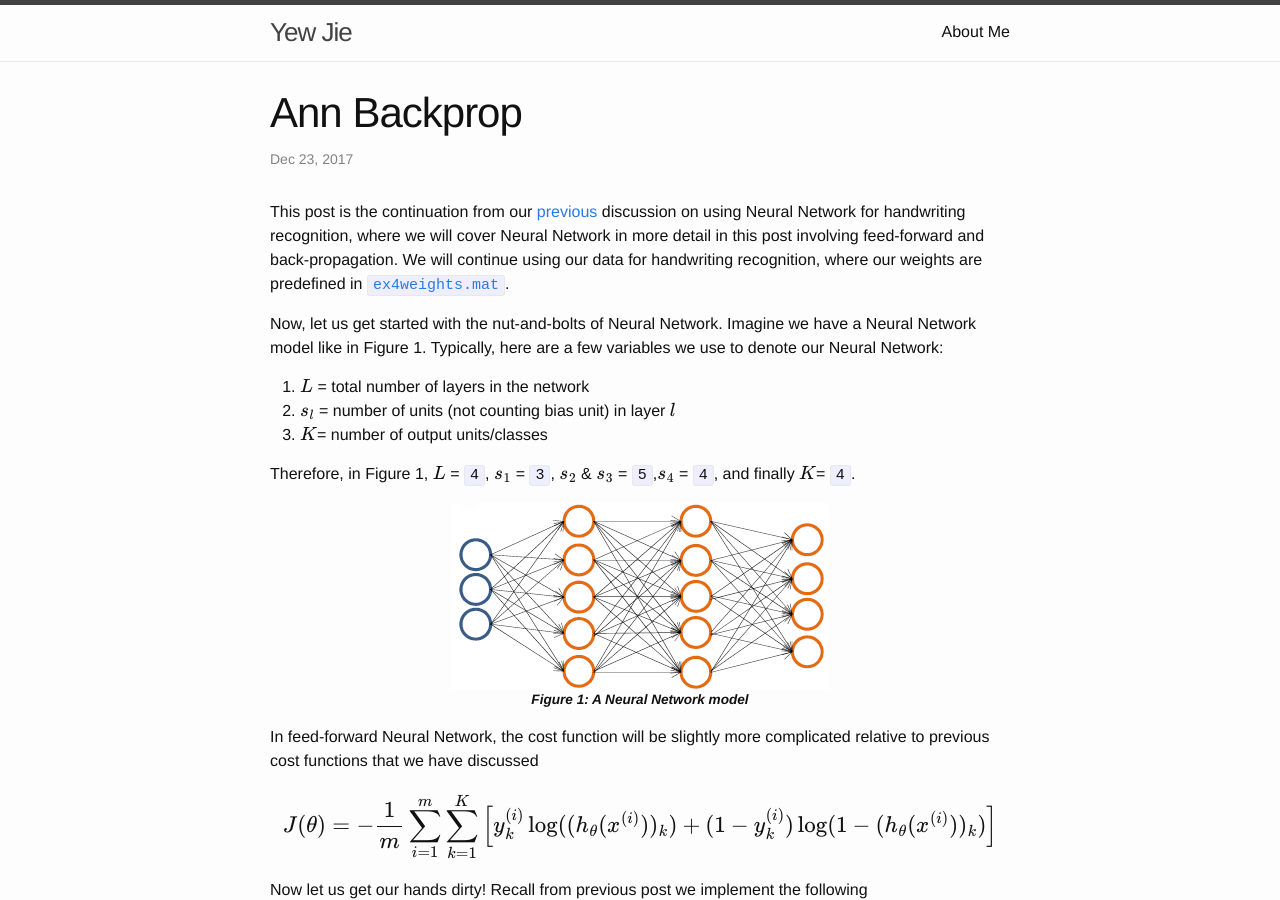
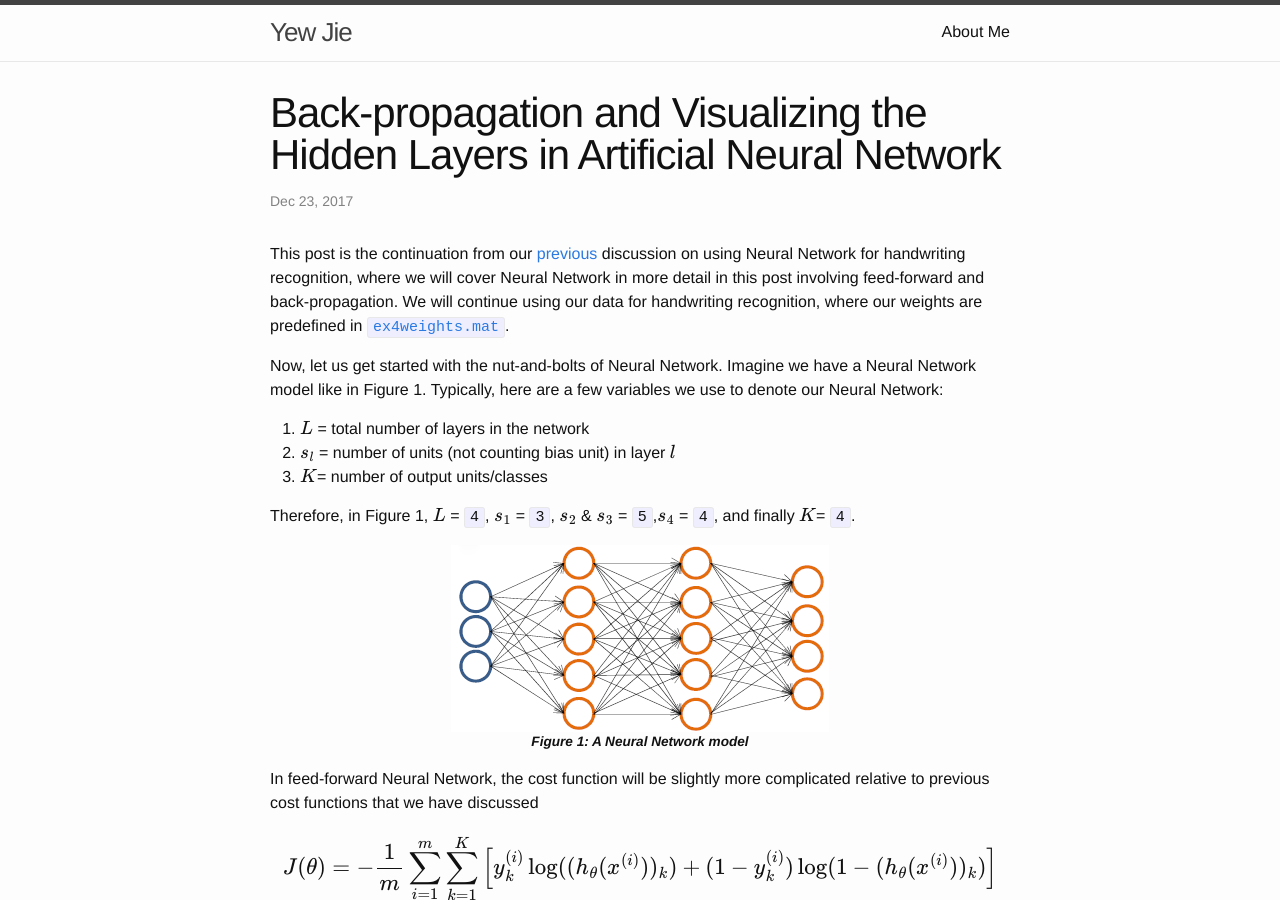
Before and after one commit to yewjie-github/Portfolio, a Jekyll site: the page built from _posts/ML_Cousera/2017-12-23-ANN-Backprop.markdown, in a window 1280 px wide and 900 px high. Built offline with Jekyll 4.4.1, drawn with Linux system fonts in a browser that asks for light colours; formulas are drawn with MathJax 3.

Commit message:
Title Update

```diff
--- a/_posts/ML_Cousera/2017-12-23-ANN-Backprop.markdown
+++ b/_posts/ML_Cousera/2017-12-23-ANN-Backprop.markdown
@@ -1,6 +1,6 @@
 ---
 layout: post
-title:
+title: Back-propagation and Visualizing the Hidden Layers in Artificial Neural Network
 ---
 
 This post is the continuation from our [previous]({{ site.baseurl}}{% post_url /ML_Coursera/2017-12-23-ANN %}) discussion on using Neural Network for handwriting recognition, where we will cover Neural Network in more detail in this post involving feed-forward and back-propagation. We will continue using our data for handwriting recognition, where our weights are predefined in [`ex4weights.mat`](https://github.com/yewjie-github/Machine_Learning_Coursera/blob/master/Neural%20Networks%2C%20Backpropagation%20and%20Visualizing%20the%20Hidden%20Layers/ex4weights.mat).
```
